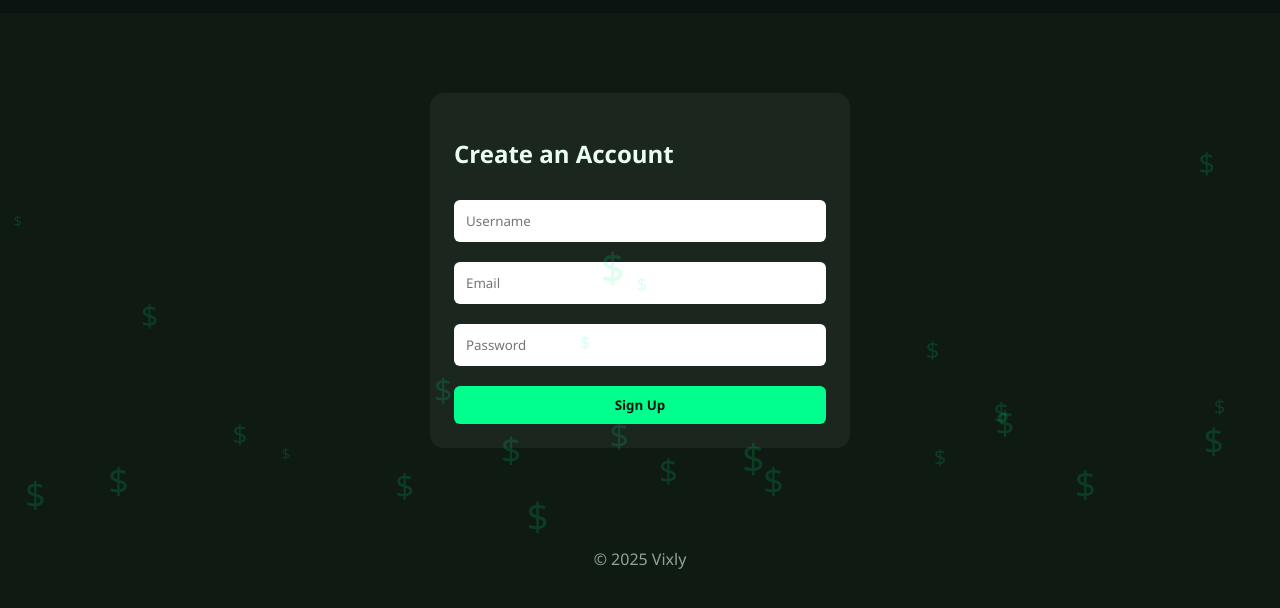
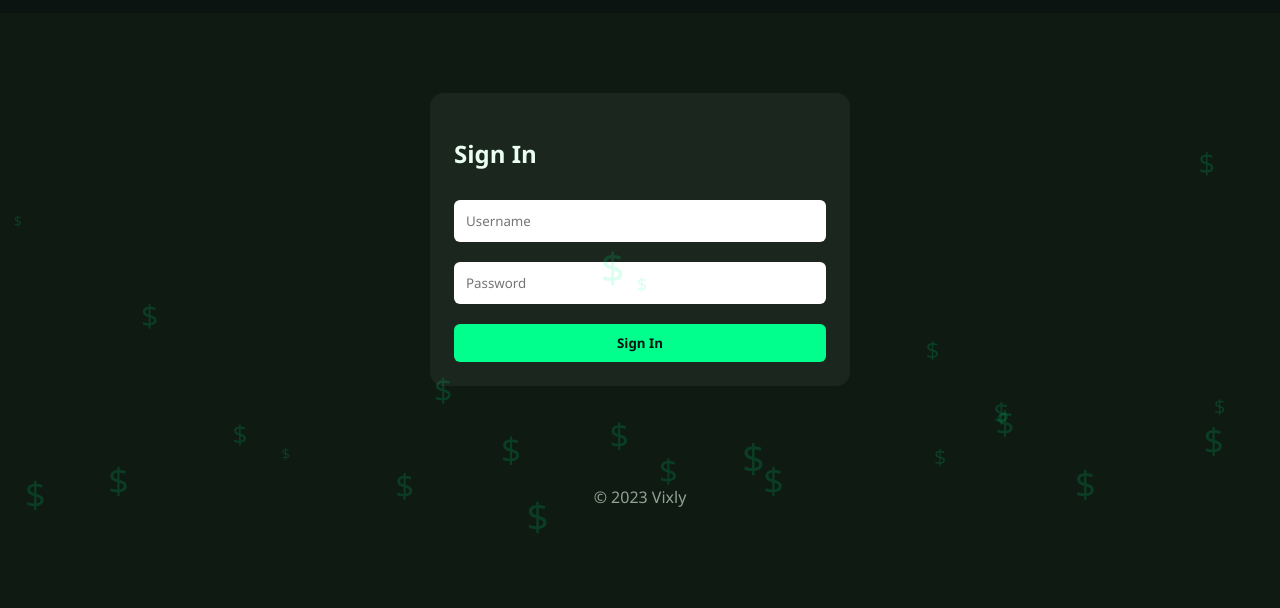
Before and after one commit to 2k6fund/Vixly, a plain HTML site: page index.html in a window 1280 px wide. Shown: the part 62-670 px from the top of the page. Drawn offline with Linux system fonts and the light colour scheme.

Commit message:
Add files via upload

```diff
--- a/index.html
+++ b/index.html
@@ -112,11 +112,10 @@
 
 <section id="auth" class="container">
   <div class="card">
-    <h2>Create an Account</h2>
+    <h2>Sign In</h2>
     <input placeholder="Username" />
-    <input placeholder="Email" />
     <input type="password" placeholder="Password" />
-    <button class="btn" style="width:100%;margin-top:10px" onclick="signup()">Sign Up</button>
+    <button class="btn" style="width:100%;margin-top:10px" onclick="signin()">Sign In</button>
   </div>
 </section>
 
@@ -130,6 +129,6 @@
   <div class="video-grid" id="videoGrid"></div>
 </section>
 
-<footer>© 2025 Vixly</footer>
+<footer>© 2023 Vixly</footer>
 </body>
 </html>
```
